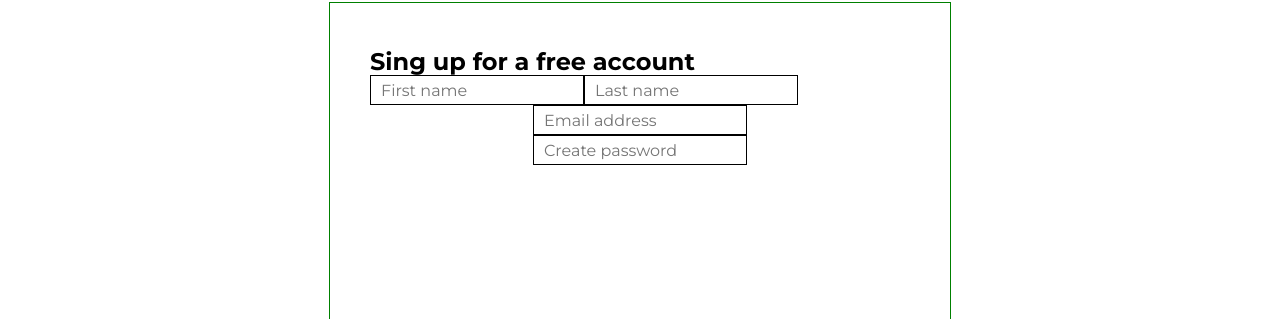
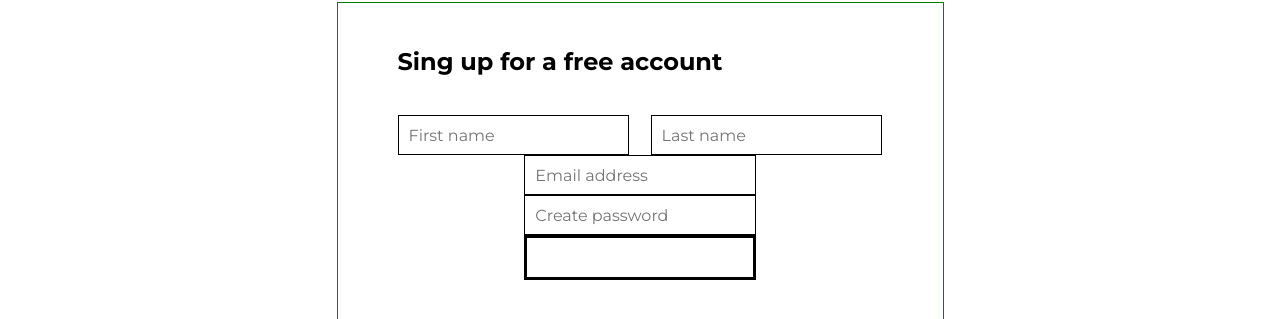
Before and after one commit to Suisuikitai/static-sample, a React (Create React App) app: page /register in a window 1280 px wide. Shown: the part 547-866 px from the top of the page. Built offline with nearby package versions, Linux system fonts and the light colour scheme.

Commit message:
input 幅調整

```diff
--- a/src/App.tsx
+++ b/src/App.tsx
@@ -1,6 +1,5 @@
 import './App.css'
 import Navigation from './component/Navigation'
-
 function App() {
   return (
     <div className='App'>
--- a/src/component/Navigation.tsx
+++ b/src/component/Navigation.tsx
@@ -1,7 +1,7 @@
 import styled from 'styled-components'
 import Signup from './Signup'
 import NavLink from './link/NavLink'
-import ButtonLink from './link/ButtonLink'
+import { ButtonLink } from './link/ButtonLink'
 
 const BetweenBox = styled.div`
   display: flex;
--- a/src/component/Signup.tsx
+++ b/src/component/Signup.tsx
@@ -2,6 +2,7 @@ import { BoldH4 } from './text/BoldH4'
 import { BodyPLarge } from './text/BodyPLarge'
 import { SubPageH1 } from './text/SubPageH1'
 import { PlainInputText } from './input/PlaneText'
+// import { ButtonLink, COLOR } from './link/ButtonLink'
 import styled from 'styled-components'
 
 const SignUpBox = styled.div`
@@ -45,9 +46,9 @@ export default function Signup() {
           <div
             style={{
               border: 'solid green 1px',
-              flexBasis: '622px',
+              flexBasis: '607px',
               height: '439px',
-              padding: '45px 40px',
+              padding: '45px 60px',
             }}
           >
             {/* htmlの要素としてタグ相当のものをComponentとして切り出すしてレイアウトを無視して大まか配置する
@@ -57,11 +58,17 @@ export default function Signup() {
             <div>
               <BoldH4 content={'Sing up for a free account'}></BoldH4>
               <form action='' method='post'>
-                <div style={{ textAlign: 'left', display: 'flex' }}>
-                  <div>
+                <div
+                  style={{
+                    marginTop: '40px',
+                    textAlign: 'left',
+                    display: 'flex',
+                  }}
+                >
+                  <div style={{ paddingRight: '10.9px' }}>
                     <PlainInputText placeholder='First name' />
                   </div>
-                  <div>
+                  <div style={{ paddingLeft: '10.9px' }}>
                     <PlainInputText placeholder='Last name' />
                   </div>
                 </div>
@@ -71,6 +78,19 @@ export default function Signup() {
                 <div>
                   <PlainInputText placeholder='Create password'></PlainInputText>
                 </div>
+                <div>
+                  {/* やっぱこれ使いづらい気がする */}
+                  {/* どういうコンポーネントが使いやすいか考える */}
+                  {/* <ButtonLink color={'primary'} /> */}
+                  <input
+                    type='text'
+                    style={{
+                      border: 'solid black',
+                      width: '231.8px',
+                      padding: '10px',
+                    }}
+                  />
+                </div>
               </form>
             </div>
           </div>
--- a/src/component/input/PlaneText.tsx
+++ b/src/component/input/PlaneText.tsx
@@ -7,8 +7,9 @@ const Input = styled.input.attrs((props: Props) => ({
   type: 'text',
 }))`
   border: solid 1px;
-  height: 30px;
+  height: 40px;
   padding: 10px;
+  width: 231.28px;
   ::placeholder {
     text-align: left;
   }
--- a/src/component/link/ButtonLink.tsx
+++ b/src/component/link/ButtonLink.tsx
@@ -41,4 +41,4 @@ const ButtonLink = (props: Props) => {
   )
 }
 
-export default ButtonLink
+export { ButtonLink }
```
Also changed, not shown: src/index.tsx (+7 -8 lines).
